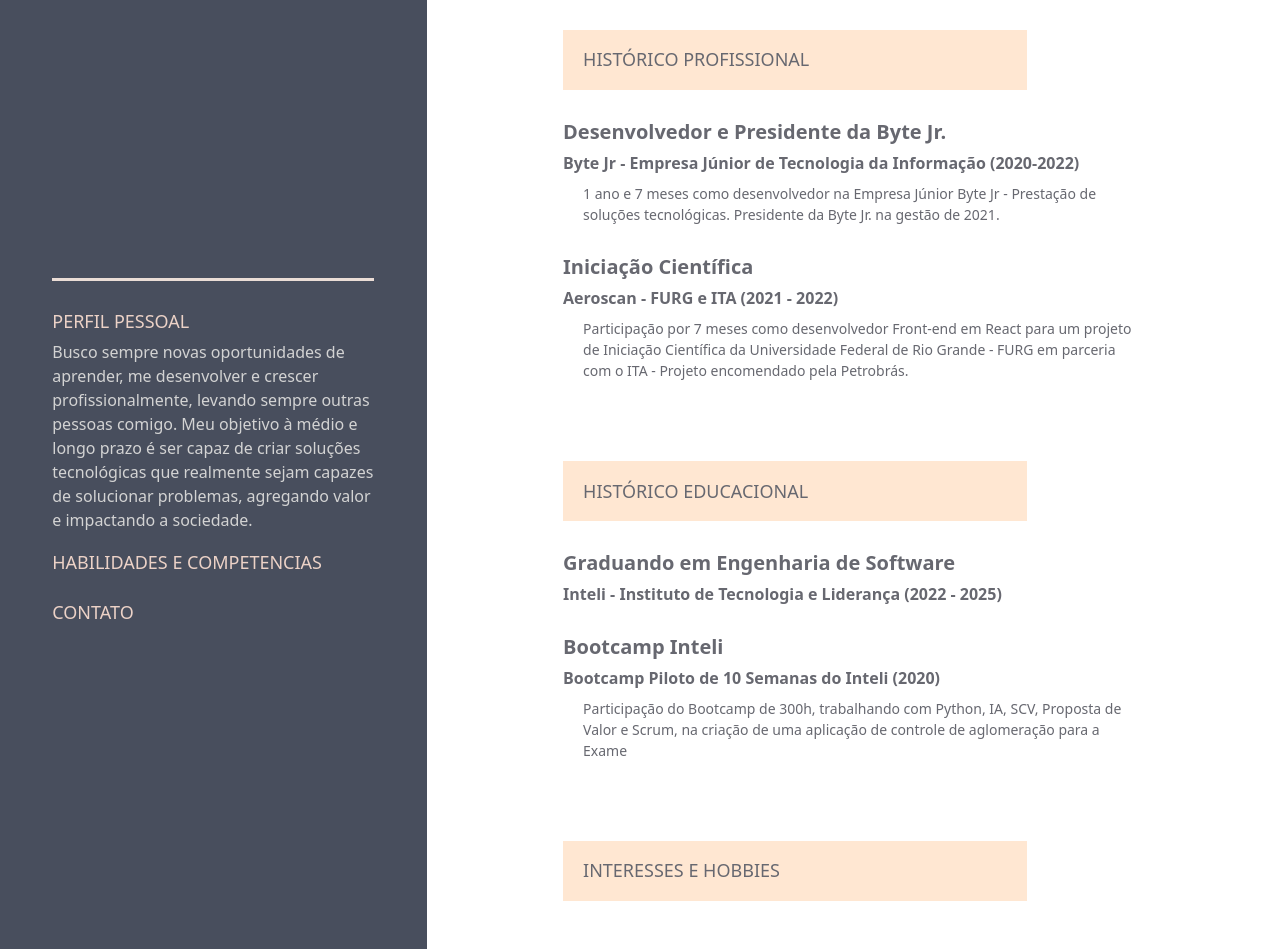
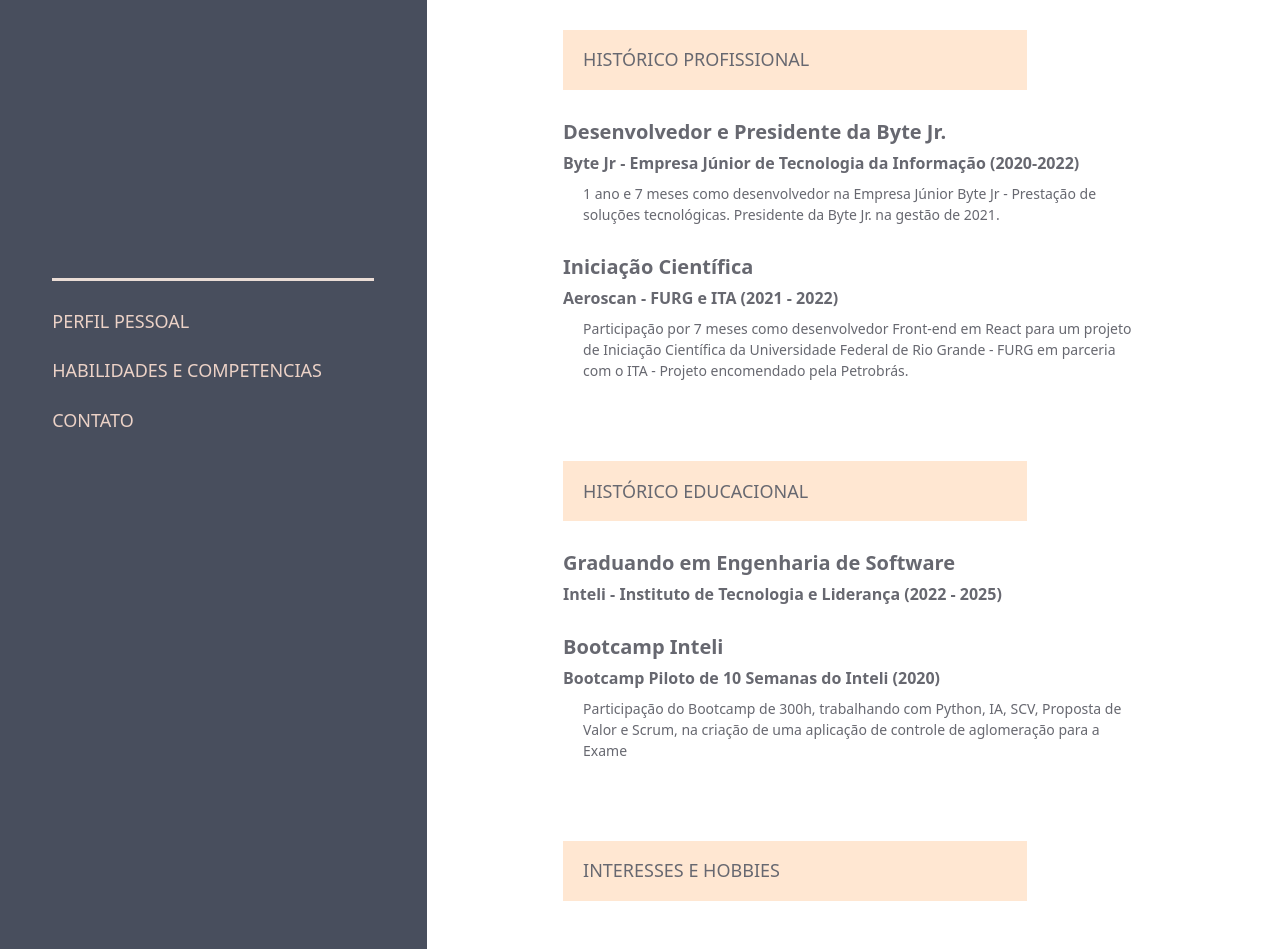
Before and after one commit to FelipeSaadi/Curriculo, a plain HTML site: page index.html in a window 1280 px wide. Drawn offline with nearby package versions, Linux system fonts and the light colour scheme; no server answers.

Commit message:
Melhorias no código
Adicionado alguns elementos que faltavam e ajustes.

```diff
--- a/backend.js
+++ b/backend.js
@@ -18,7 +18,7 @@ app.get('/personalData', (req, res) => {
 	res.setHeader('Access-Control-Allow-Origin', '*'); // Isso é importante para evitar o erro de CORS
 
 	var db = new sqlite3.Database(DBPATH); // Abre o banco
-  var sql = 'SELECT * FROM PersonalData';
+	var sql = 'SELECT * FROM PersonalData';
 	db.all(sql, [],  (err, rows ) => {
 		if (err) {
 		    throw err;
--- a/index.html
+++ b/index.html
@@ -25,15 +25,7 @@
                     <h2 class="section-title">
                         PERFIL PESSOAL
                     </h2>
-                    <p id="personal-description" class="section-description">
-                        Busco sempre novas oportunidades de aprender,
-                        me desenvolver e crescer profissionalmente,
-                        levando sempre outras pessoas comigo. Meu
-                        objetivo à médio e longo prazo é ser capaz de
-                        criar soluções tecnológicas que realmente sejam
-                        capazes de solucionar problemas, agregando
-                        valor e impactando a sociedade.
-                    </p>
+                    <p id="personal-description" class="section-description"></p>
                 </div>
                 <div class="sidebar-sections" id="abilities-section">
                     <h2 class="section-title">
--- a/script.js
+++ b/script.js
@@ -17,6 +17,7 @@ function getPersonalData() {
     $("#photo-section")[0].innerHTML = `<img id="photo" src="${data.image_url}">`
     $("#profile-name-title")[0].innerText = data.name.toUpperCase()
     $("#profile-course")[0].innerText = data.course.toUpperCase()
+    $("#personal-description")[0].innerText = data.description
     $("#contact-section ul")[0].innerHTML = `
         <li>${data.adress}</li>
         <li>${data.email}</li>
@@ -45,29 +46,6 @@ function getAbilities() {
 }
 getAbilities()
 
-// let hobbies = [
-//     "Ler Livros",
-//     "Futebol",
-//     "Estudar",
-//     "Participar de Projetos",
-//     "Sair com os amigos"
-// ]
-
-// let abilities = [
-//     "Linguagens (HTML, CSS, Python, Javascript e React).",
-//     "Comunicação.",
-//     "Trabalho em Equipe.",
-//     "Liderança.",
-//     "Proatividade.",
-//     "Pensamento Crítico.",
-//     "Escuta ativo.",
-//     "Criatividade para criação de Soluções Tecnológicas"
-// ]
-
 // hobbies.forEach(item => {
 //     $("#hobbies-section ul")[0].innerHTML += `<li>${item}</li>`
 // })
-
-// abilities.forEach(item => {
-//     $("#abilities-section ul")[0].innerHTML += `<li>${item}</li>`
-// })
```
Also changed, not shown: 1 other file.
